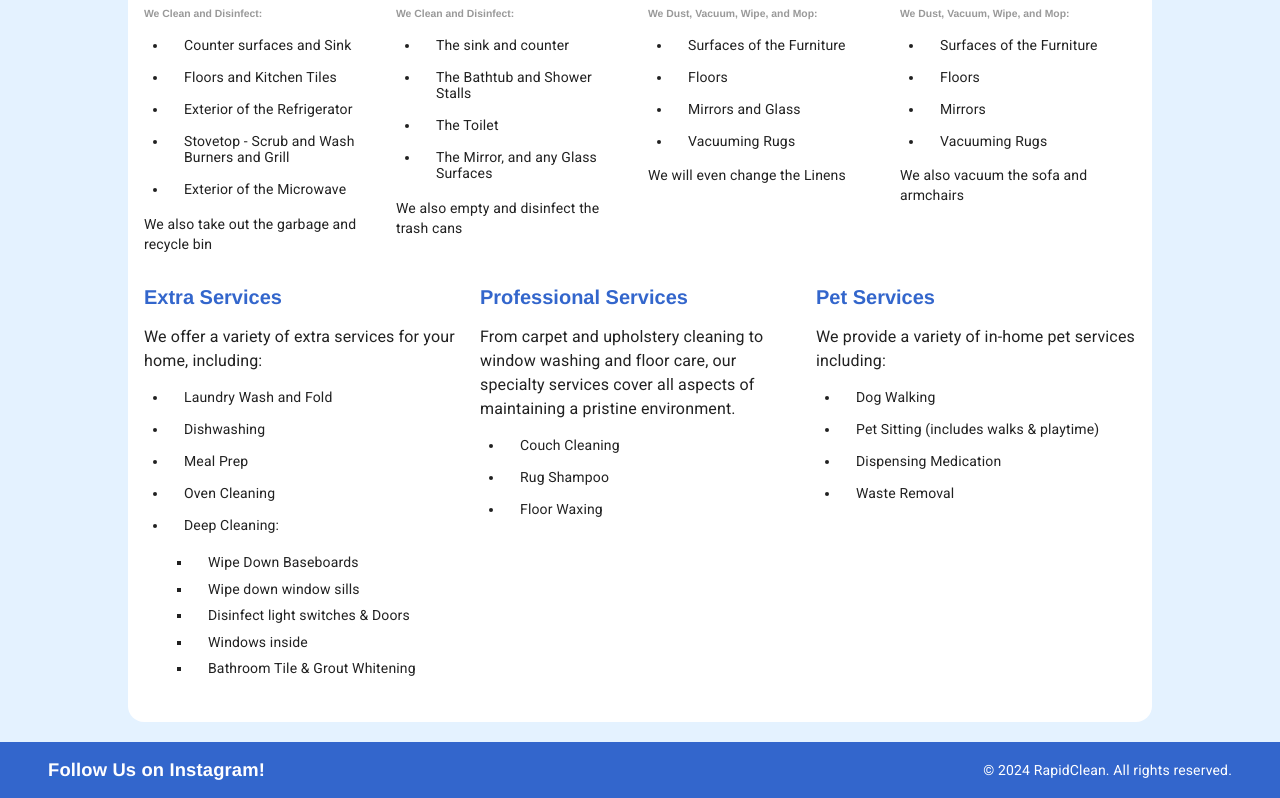
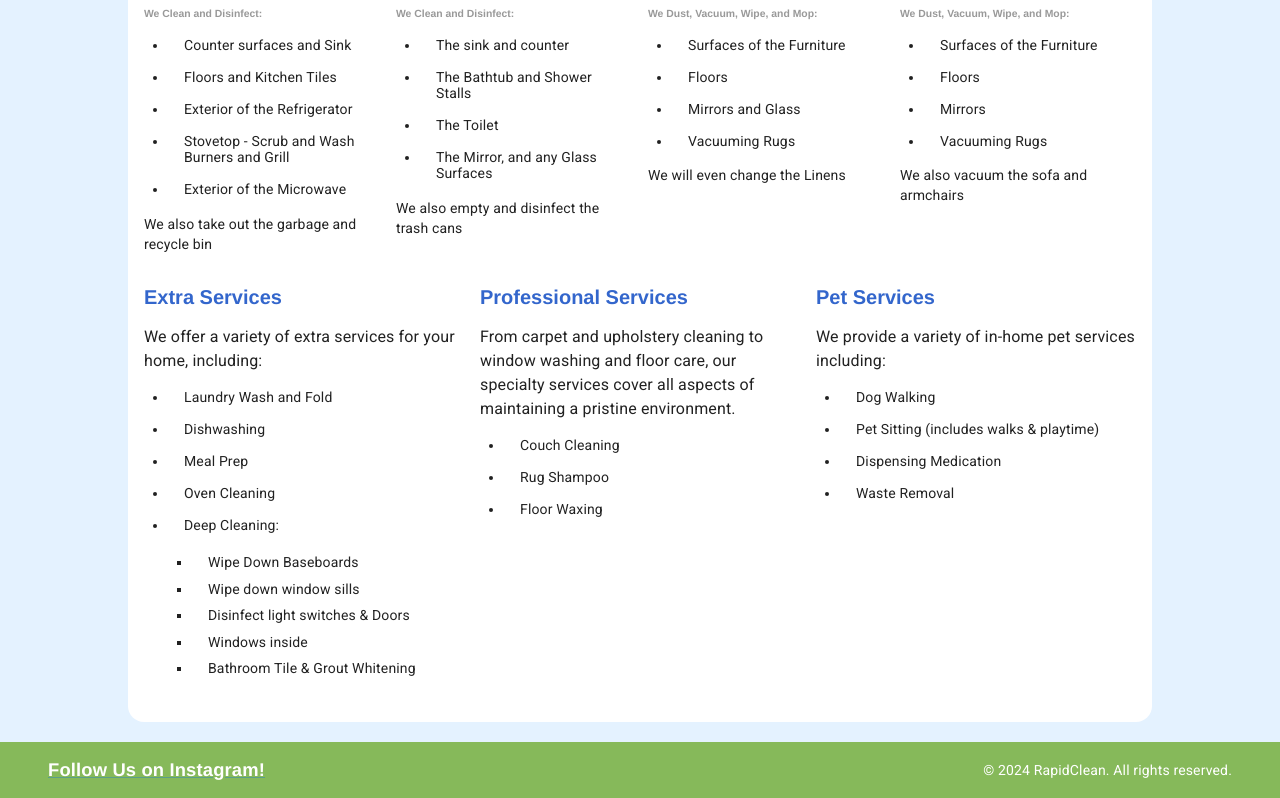
Before and after one commit to runtime/rc-react-app, a React (Create React App) app: page / in a window 1280 px wide. Shown: the part 909-1707 px from the top of the page. Built offline with nearby package versions, Linux system fonts and the light colour scheme.

Commit message:
green footer

```diff
--- a/src/components/Footer.js
+++ b/src/components/Footer.js
@@ -12,7 +12,7 @@ import { RapidCleanTheme } from "../themes/Theme.js";
 const Footer = () => {
     return (
         <Box sx={{ width: '100%'}}>
-            <BottomNavigation sx={{ backgroundColor: RapidCleanTheme.palette.primary.main }} showLabels value={0}>
+            <BottomNavigation sx={{ backgroundColor: RapidCleanTheme.palette.secondary.main }} showLabels value={0}>
                 <Grid container alignItems="center" justifyContent="space-between" sx={{}}>
                     {/* Instagram Icon on the left */}
                     <Grid item
```
